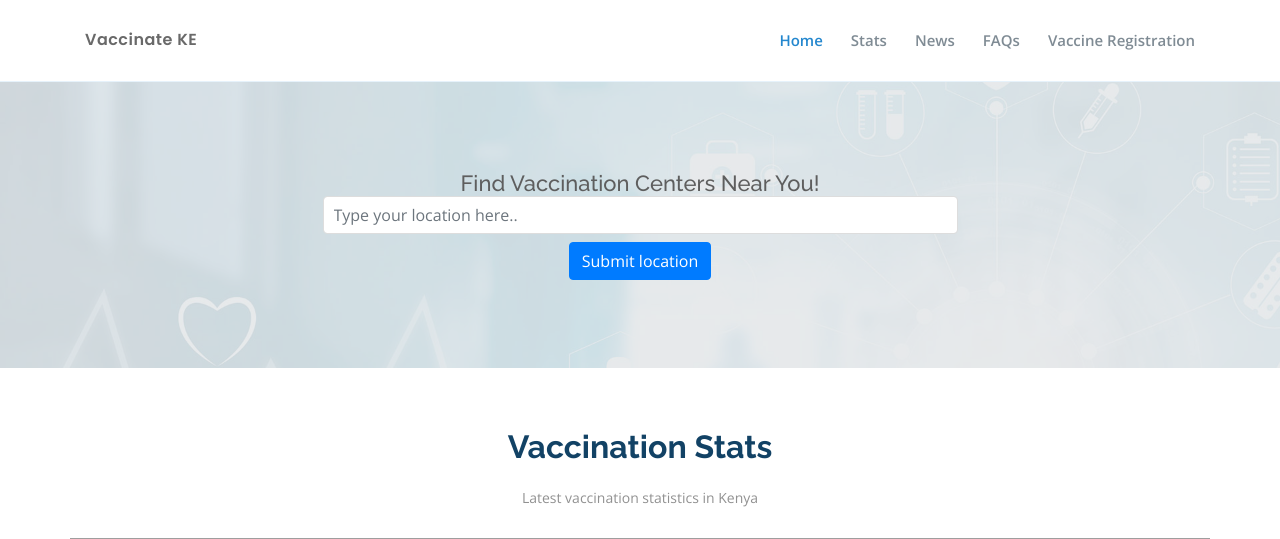
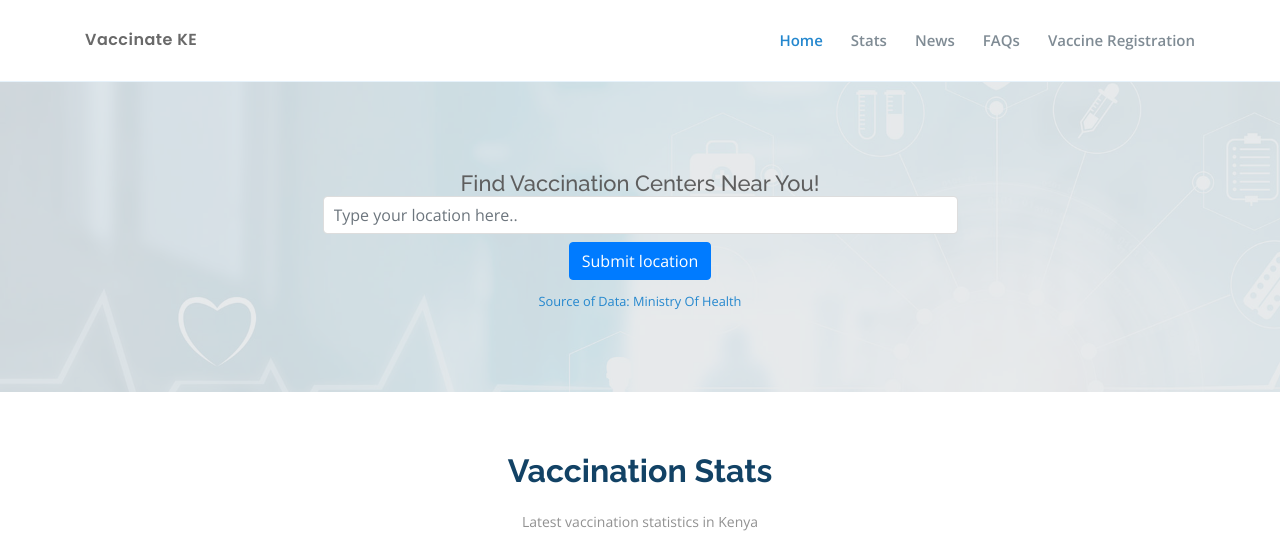
Before and after one commit to 501code/Covid19VaccinationCentersKenya, a Django app: page / in a window 1280 px wide. Shown: the top 539 px of the page. Run offline with Django 3.2, Linux system fonts and the light colour scheme; some libraries are stand-ins or nearby versions; grey boxes are pictures that could not be loaded.

Commit message:
add source of data link

```diff
--- a/landingpage/templates/landingpage/partials/search.html
+++ b/landingpage/templates/landingpage/partials/search.html
@@ -14,6 +14,7 @@
                     <button type="submit" class="mt-2 btn btn-primary mb-2 submit-address" id="submit-address">Submit
                         location</button>
                 </form>
+                <a href="https://www.health.go.ke/" style="font-size:0.8em" target="_blank">Source of Data: Ministry Of Health</a>
             </div>
         </div>
         {% if error_message %}
```
